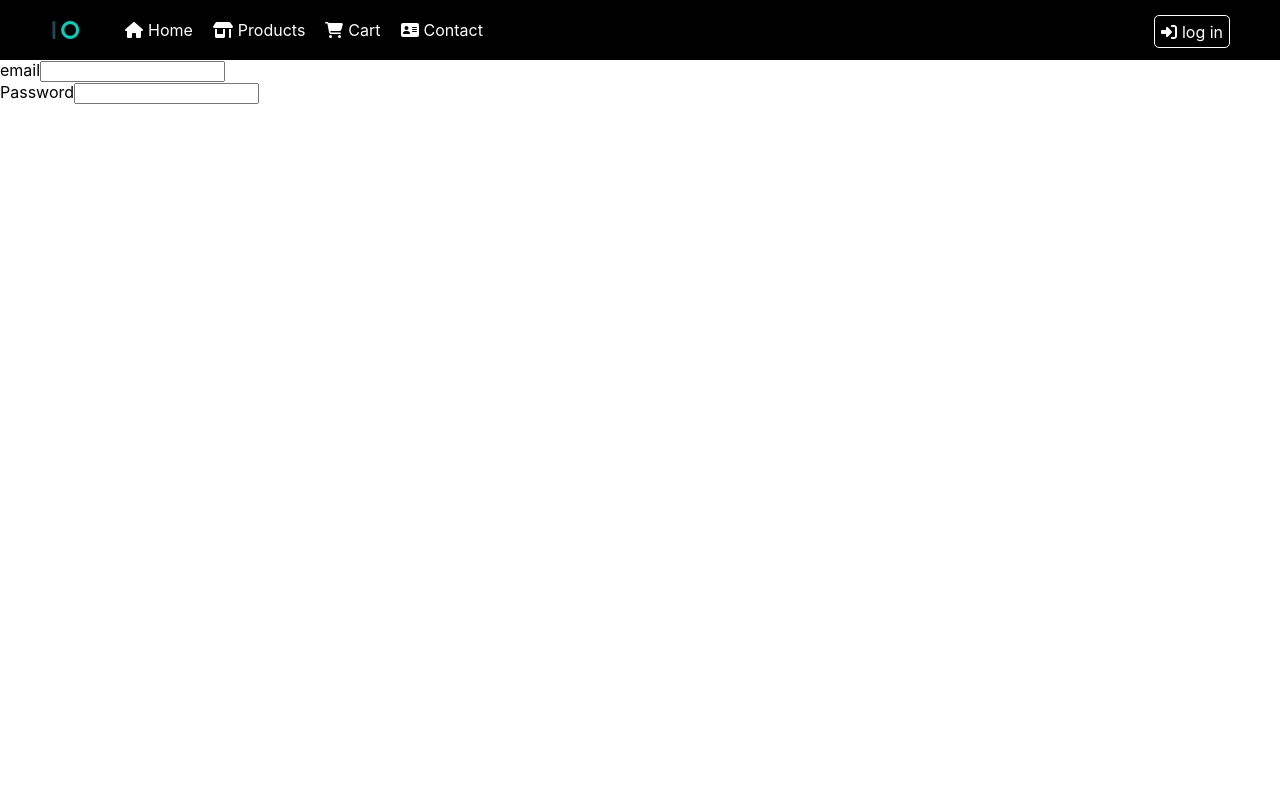
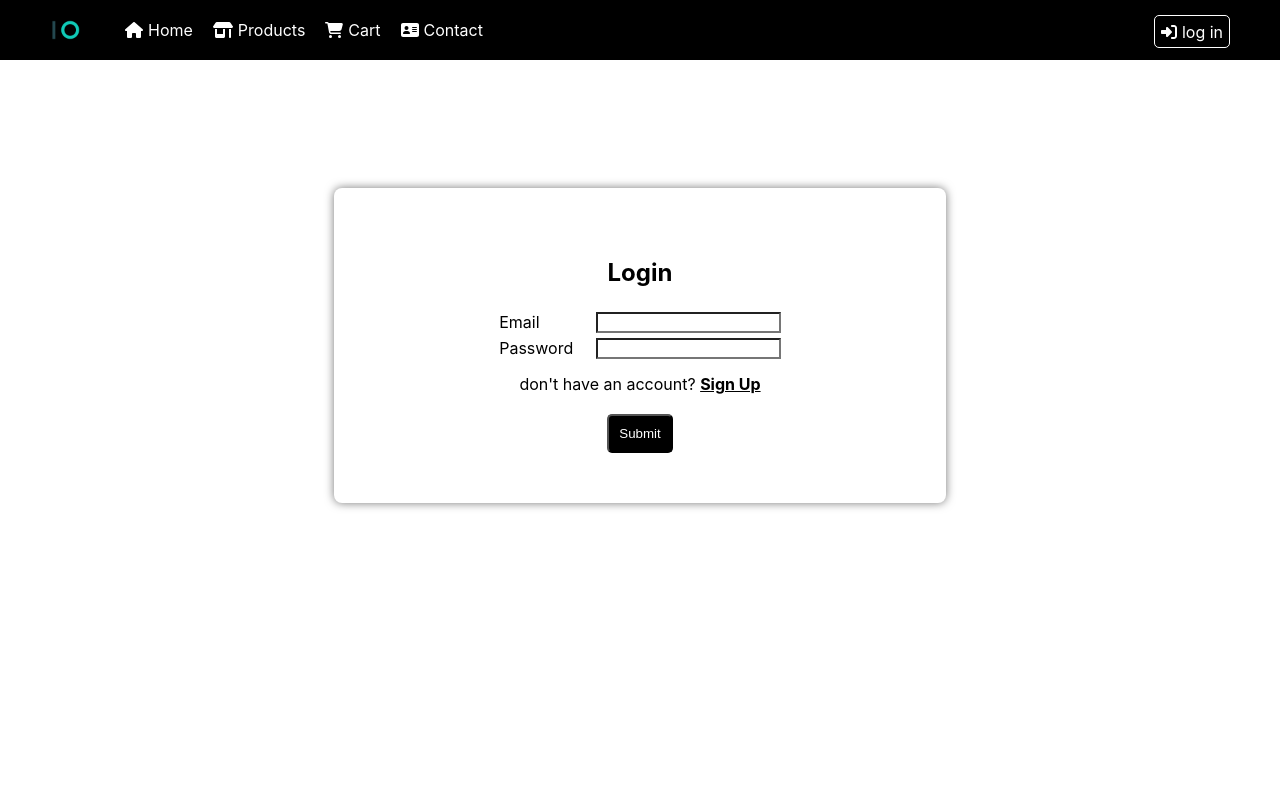
Before and after one commit to ahmedsameh74/e-commerceapp, a React (Create React App) app in the folder client/: page /login in a window 1280 px wide. Shown: the top 800 px of the page. Built offline with nearby package versions, Linux system fonts and the light colour scheme.

Commit message:
login page added without the validation functions

```diff
--- a/client/src/pages/contact/Contact.js
+++ b/client/src/pages/contact/Contact.js
@@ -29,7 +29,6 @@ export default function Contact() {
       setReview("");
     }
   };
-
   return (
     <div className="contact" onSubmit={handleSubmit}>
       <h3>Send Us Your Feedback</h3>
--- a/client/src/pages/login/Login.css
+++ b/client/src/pages/login/Login.css
@@ -0,0 +1,81 @@
+.login {
+    display: flex;
+    flex-direction: column;
+    justify-content: center;
+    align-items: center;
+    width: 80%;
+    margin: 10% auto;
+}
+.login form {
+    box-shadow: 0px 0px 10px #777;
+    display: flex;
+    flex-direction: column;
+    width: 50%;
+    margin-bottom: 25px;
+    padding: 50px;
+    /* align-items: center; */
+    border-radius: 8px;
+}
+.login form h2{
+    text-align: center;
+    margin-bottom: 25px;
+}
+.login form .formControl{
+        display: flex;
+            justify-content: space-between;
+            align-items: center;
+            width: 55%;
+            margin: 0 auto;
+            margin-bottom: 5px;
+}
+.login form input{
+    background-color: white;
+}
+.login form input:focus-visible, .login form input:focus-within, .login form input:visited, .login form input:active{
+    background-color: white !important;
+}
+.login form button{
+        display: block;
+            margin: 10px auto 0 auto;
+            padding: 10px;
+            background: black;
+            color: white;
+            border-radius: 5px;
+
+}
+
+.login form span{
+    text-align: center;
+    margin-top: 10px;
+    margin-bottom: 10px;
+}
+.login form a{
+        color: black;
+            font-weight: bold;
+}
+@media (max-width: 750px){
+    .login form{
+        box-shadow: 0px 0px 10px #777;
+        display: flex;
+            flex-direction: column;
+            width: 50%;
+            margin-bottom: 25px;
+            padding: 50px;
+            align-items: center;
+            border-radius: 8px;
+    }
+        .login form input {
+            display: block;
+            margin-left: auto;
+            margin-right: auto;
+        }
+                .login form .formControl{
+                        display: inline-table;
+                            /* justify-content: space-between; */
+                            /* align-items: center; */
+                            /* width: 55%; */
+                            margin: 0 auto;
+                            margin-bottom: 5px;
+                }
+
+}
--- a/client/src/pages/login/Login.js
+++ b/client/src/pages/login/Login.js
@@ -1,18 +1,43 @@
-import React from "react";
+import React, { useState } from "react";
+import { Link } from "react-router-dom";
 import "./Login.css";
 
 export default function Login() {
+  const [email, setEmail] = useState("");
+  const [password, setPassword] = useState("");
+
+  const handleSubmit = (e) => {
+    e.preventDefault();
+    console.log(email, password);
+  };
   return (
     <div className="login">
-      <form>
+      <form onSubmit={handleSubmit}>
+        <h2>Login</h2>
         <div className="formControl">
-          <label htmlFor="email">email</label>
-          <input type="email" name="" id="email" />
+          <label htmlFor="email">Email</label>
+          <input
+            type="email"
+            name=""
+            id="email"
+            onChange={(e) => setEmail(e.target.value)}
+            value={email}
+          />
         </div>
         <div className="formControl">
           <label htmlFor="password">Password</label>
-          <input type="email" name="" id="email" />
+          <input
+            type="password"
+            name=""
+            id="password"
+            onChange={(e) => setPassword(e.target.value)}
+            value={password}
+          />
         </div>
+        <span>
+          don't have an account? <Link to="/signup">Sign Up</Link>
+        </span>
+        <button>Submit</button>
       </form>
     </div>
   );
```
